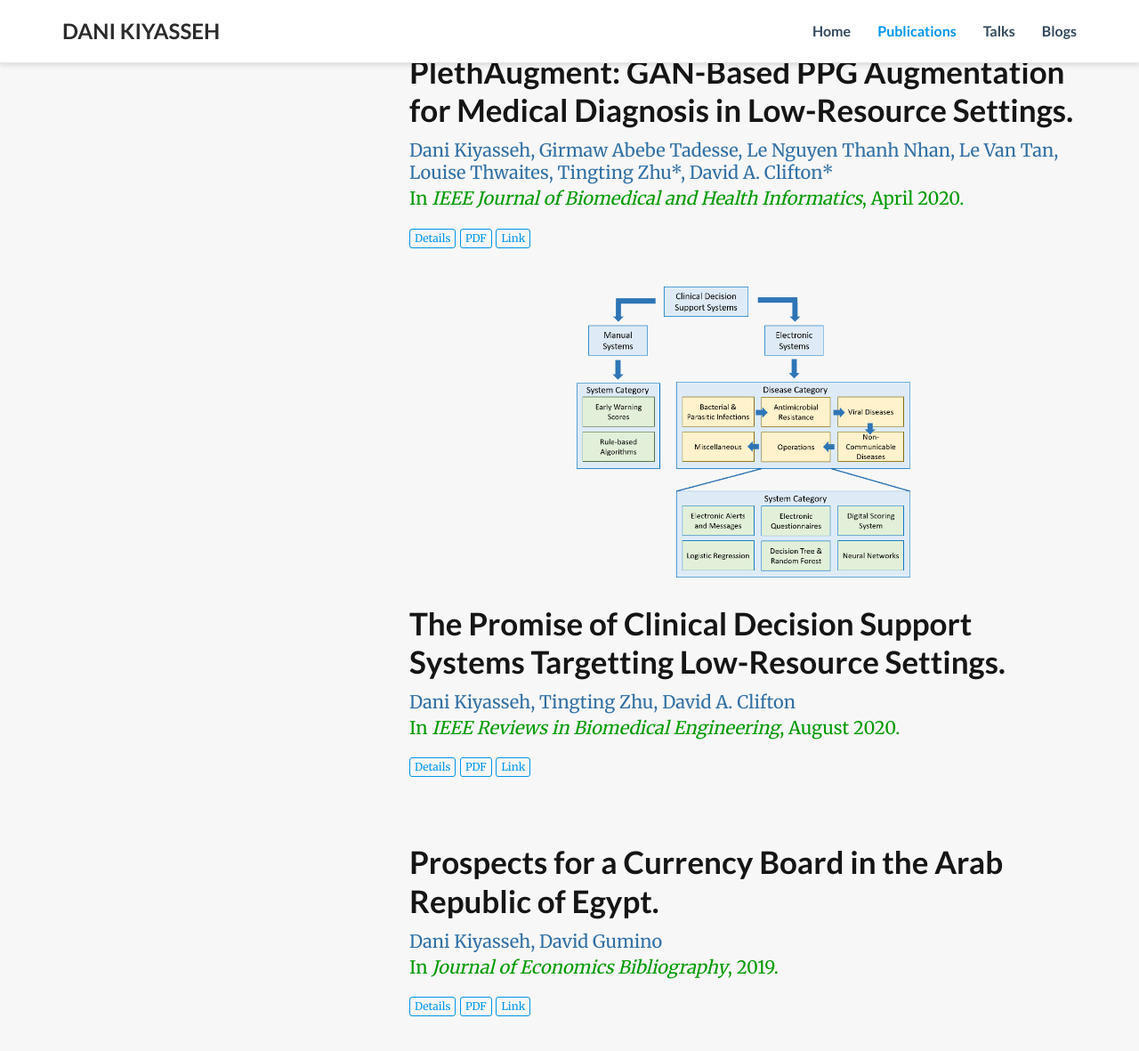
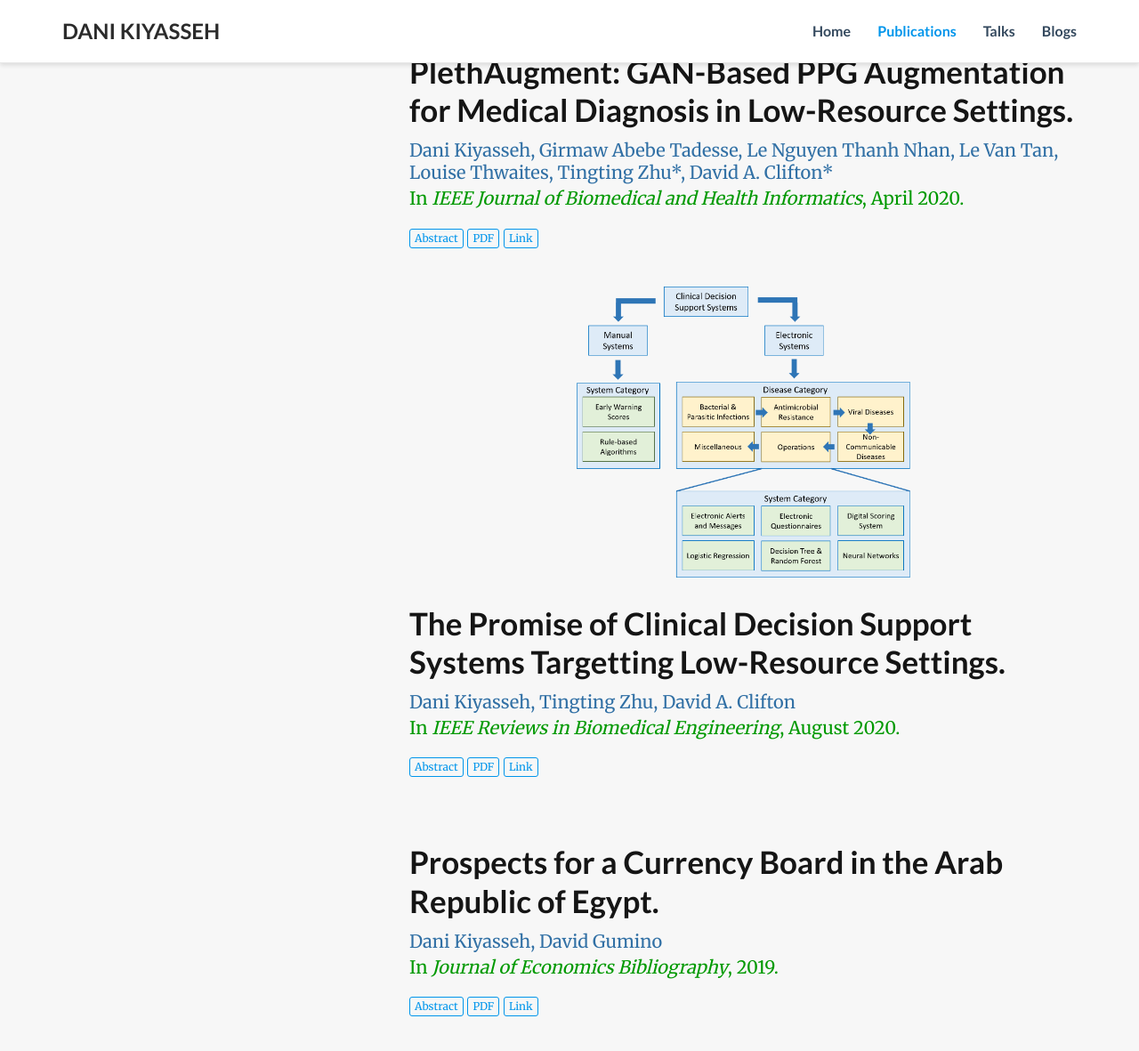
Before and after one commit to danikiyasseh/danikiyasseh.github.io, a Jekyll site: the page index.html, which Jekyll copies as it is, in a window 1280 px wide and 1400 px high, scrolled down 4636 px. Shown: the top 1181 px of the window at 89% size. Built offline with Jekyll 4.4.1, drawn with Linux system fonts in a browser that asks for light colours; nearby versions of some CDN libraries; a style sheet for code colours, icons or effects is not loaded; some of the changed text lies outside the part shown.

Commit message:
Update index.html

```diff
--- a/index.html
+++ b/index.html
@@ -288,9 +288,9 @@
 	  Link
 	</a>
 
-	<a class="btn btn-primary btn-outline btn-xs" href="https://github.com/danikiyasseh/DROPS">
+<!-- 	<a class="btn btn-primary btn-outline btn-xs" href="https://github.com/danikiyasseh/DROPS">
 	  Code
-	</a>
+	</a>	  -->
 
       </div>
     </div>
@@ -326,7 +326,7 @@
 
 
 	<a class="btn btn-primary btn-outline btn-xs" href="https://danikiyasseh.github.io/publications/PCPs/">
-	  Details
+	  Abstract
 	</a>
 
 
@@ -338,9 +338,9 @@
 	  Link
 	</a>
 
-	<a class="btn btn-primary btn-outline btn-xs" href="https://github.com/danikiyasseh/PCPs">
+<!-- 	<a class="btn btn-primary btn-outline btn-xs" href="https://github.com/danikiyasseh/PCPs">
 	  Code
-	</a>
+	</a>	  -->
 
       </div>
     </div>
@@ -376,7 +376,7 @@
 
 
 	<a class="btn btn-primary btn-outline btn-xs" href="https://danikiyasseh.github.io/publications/CLOCS/">
-	  Details
+	  Abstract
 	</a>
 
 
@@ -426,7 +426,7 @@
 
 
 	<a class="btn btn-primary btn-outline btn-xs" href="https://danikiyasseh.github.io/publications/SoCal/">
-	  Details
+	  Abstract
 	</a>
 
 
@@ -476,7 +476,7 @@
 
 
 	<a class="btn btn-primary btn-outline btn-xs" href="https://danikiyasseh.github.io/publications/CLOPS/">
-	  Details
+	  Abstract
 	</a>
 
 
@@ -526,7 +526,7 @@
 
 
 	<a class="btn btn-primary btn-outline btn-xs" href="https://danikiyasseh.github.io/publications/PlethAugment/">
-	  Details
+	  Abstract
 	</a>
 
 
@@ -571,7 +571,7 @@
       <div class="pub-links">
 
 	<a class="btn btn-primary btn-outline btn-xs" href="https://danikiyasseh.github.io/publications/CDSS/">
-	  Details
+	  Abstract
 	</a>
 
 
@@ -616,7 +616,7 @@
       <div class="pub-links">
 
 	<a class="btn btn-primary btn-outline btn-xs" href="https://danikiyasseh.github.io/publications/currency_board/">
-	  Details
+	  Abstract
 	</a>
 
 
```
